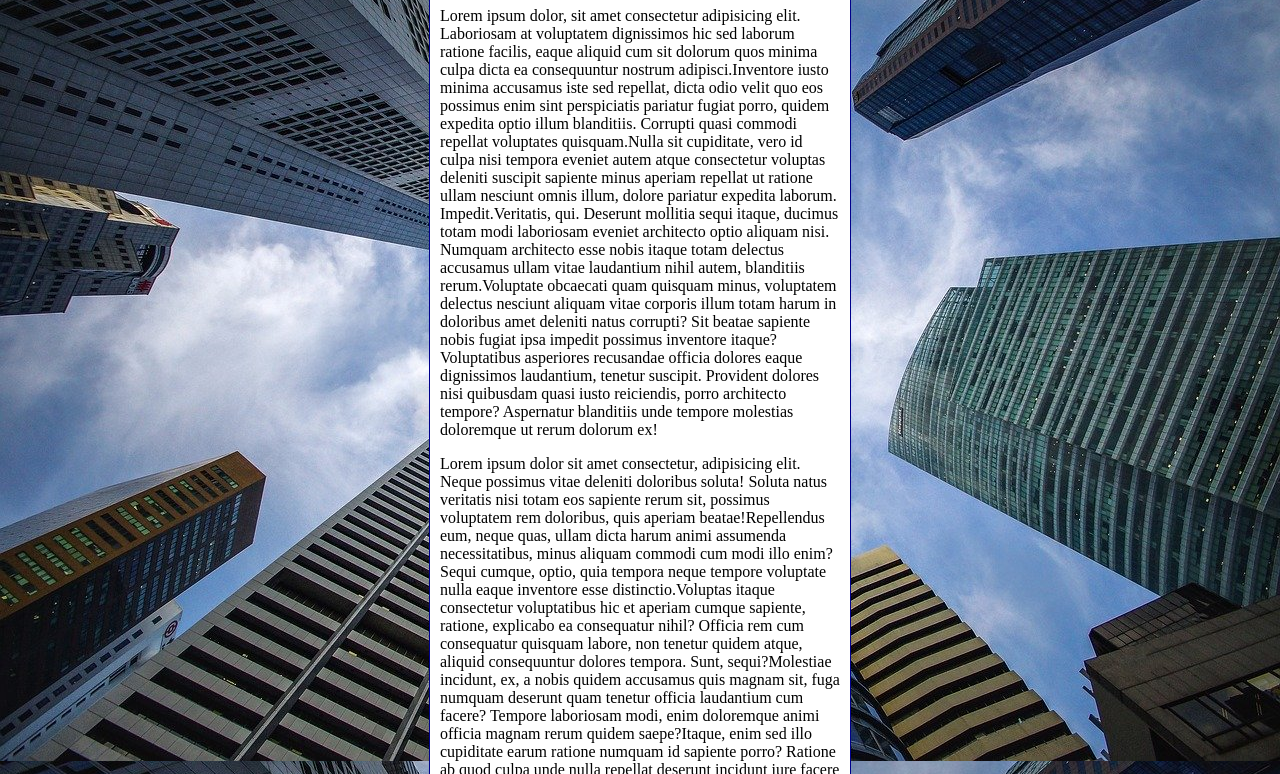
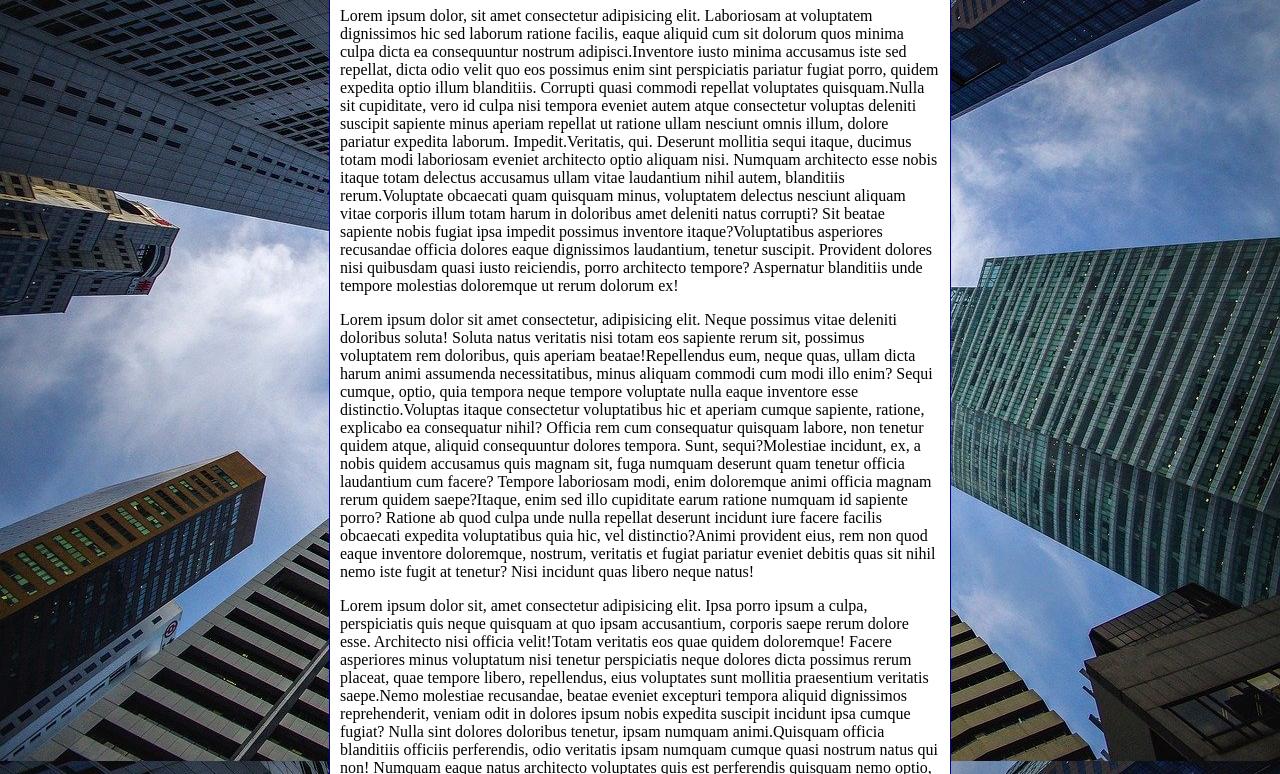
Before and after one commit to LuisCirino/html-css, a plain HTML site: page exercícios/ex022/fundo006.html in a window 1280 px wide. Shown: the part 92-866 px from the top of the page. Drawn offline with Linux system fonts and the light colour scheme.

Commit message:
Alterado o width

```diff
--- a/exercícios/ex022/fundo006.html
+++ b/exercícios/ex022/fundo006.html
@@ -17,7 +17,7 @@
 
         main {
             background-color: white;
-            max-width: 400px;
+            max-width: 600px;
             padding: 10px;
             margin: auto;
             border: 1px solid darkblue;
```
